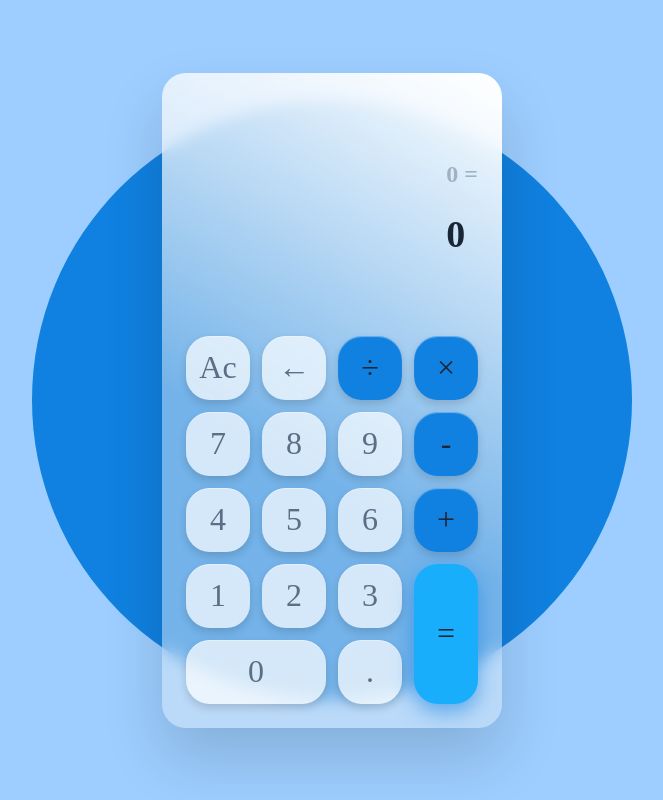
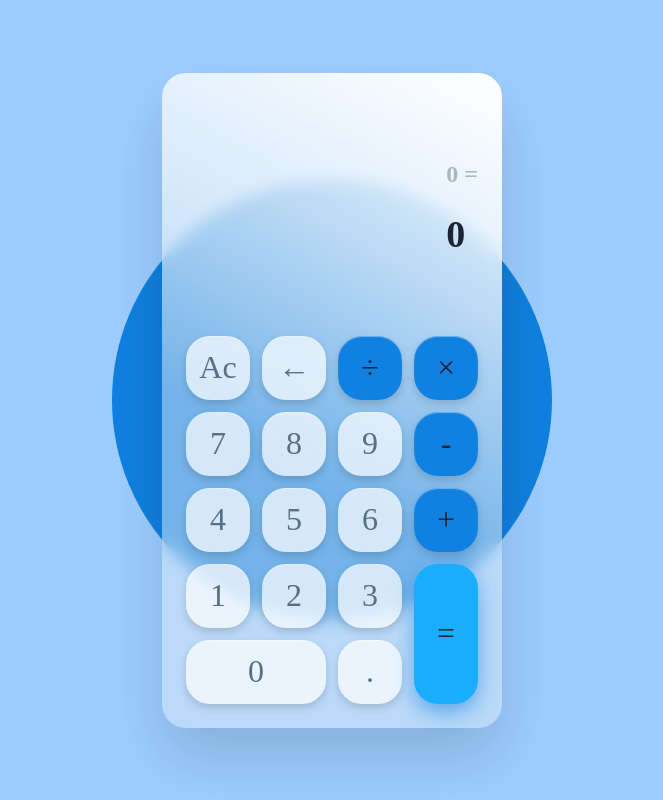
Before and after one commit to Leccon1/Calculator, a React (Vite) app: page / in a window 1280 px wide. Shown: the whole page, without its empty margins (308-971 px from the left). Built offline with nearby package versions, Linux system fonts and the light colour scheme.

Commit message:
style(Calculator): change width from 75vmin to 55 vmin

```diff
--- a/src/App.module.scss
+++ b/src/App.module.scss
@@ -11,7 +11,7 @@
 		position: absolute;
 		inset: 0;
 		background-color: var(--color-accent);
-		width: 75vmin;
+		width: 55vmin;
 		aspect-ratio: 1;
 		border-radius: 50%;
 		place-self: center;
```
